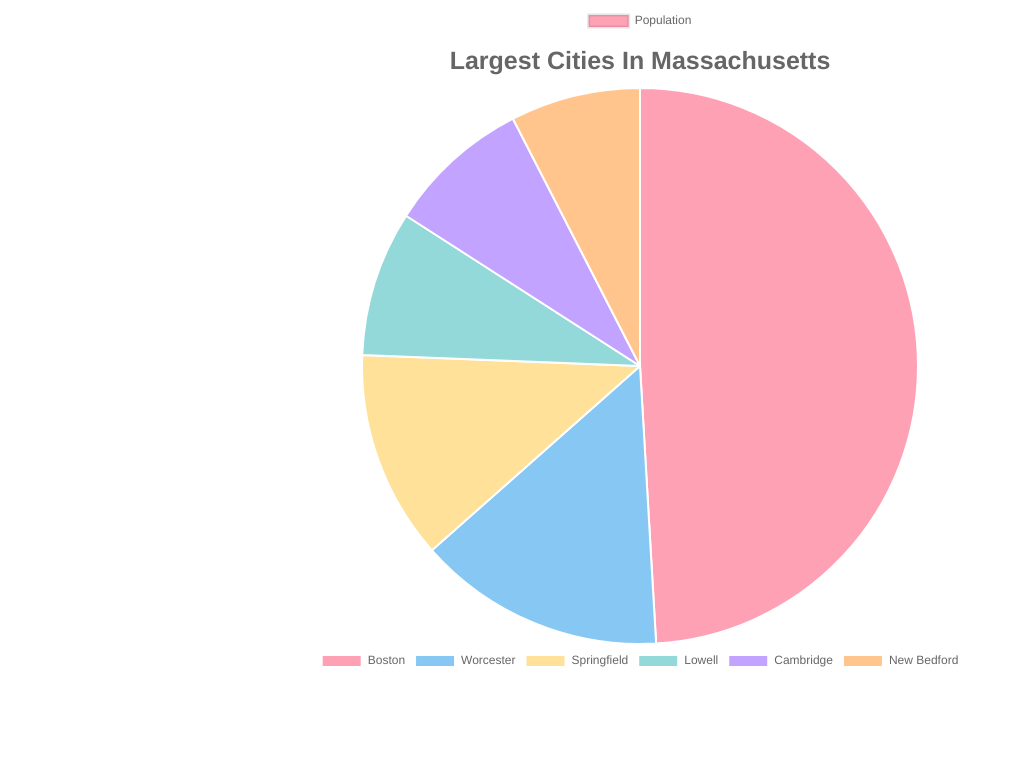
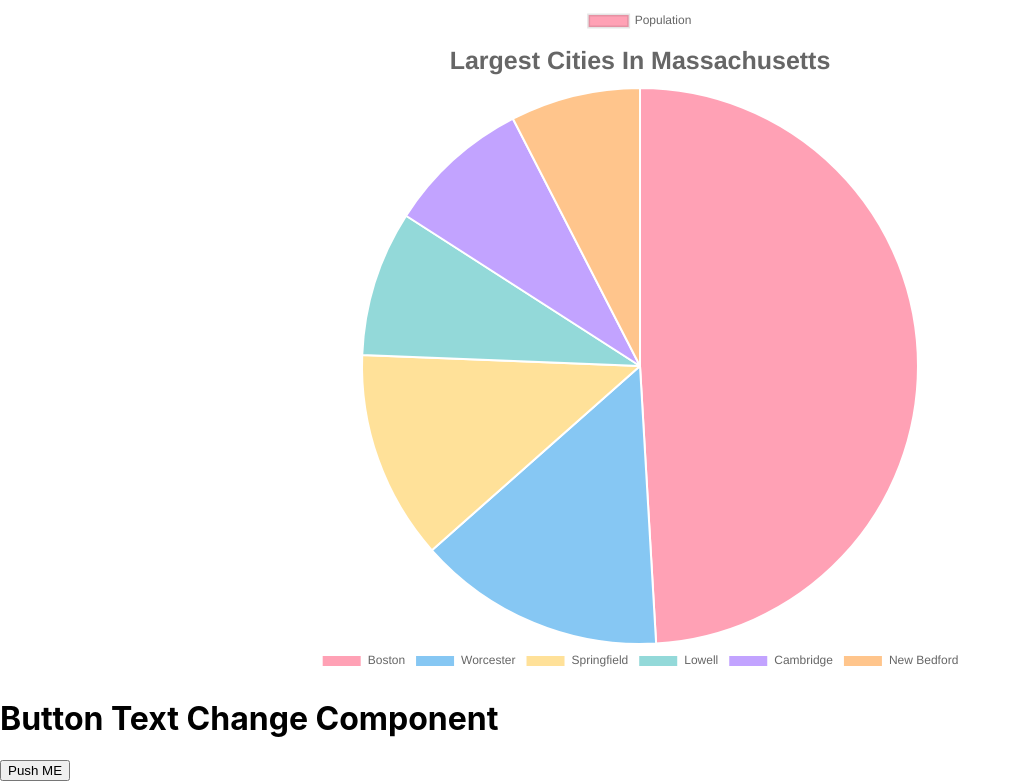
Before and after one commit to mdsaon/Essential-React-Components, a React (Create React App) app: page / in a window 1280 px wide. Shown: the part 1791-2572 px from the top of the page, without its empty margins (0-1021 px from the left). Before the commit the page ends 2468 px from the top, so only its background shows below. Built offline with nearby package versions, Linux system fonts and the light colour scheme.

Commit message:
button text change

```diff
--- a/src/App.js
+++ b/src/App.js
@@ -4,6 +4,7 @@ import StyledComponent from './components/StyledComponentExample';
 import HigherOrderComponentExample from './components/HigherOrderComponentExample';
 import Items from './components/HigherOrderComponentExample/Items';
 import ChartsComponent from './components/ChartsComponent';
+import ButtonTextChange from './components/ButtonTextChange';
 
 class App extends Component {
   render() {
@@ -14,6 +15,7 @@ class App extends Component {
         <HigherOrderComponentExample />
         <Items />
         <ChartsComponent/>
+        <ButtonTextChange />
       </div>
     );
   }
--- /dev/null
+++ b/src/components/ButtonTextChange/index.js
@@ -0,0 +1,18 @@
+import React, { Component } from "react";
+class ButtonTextChange extends Component {
+  state = { isChange: true };
+  handleClick = () => {
+    this.setState(prevState => ({ isChange: !prevState.isChange }));
+  };
+  render() {
+    return (
+      <div>
+        <h1>Button Text Change Component</h1>
+        <button onClick={this.handleClick}>
+        {this.state.isChange ? "Push ME":"Pull Me"}
+        </button>
+      </div>
+    );
+  }
+}
+export default ButtonTextChange;
```
